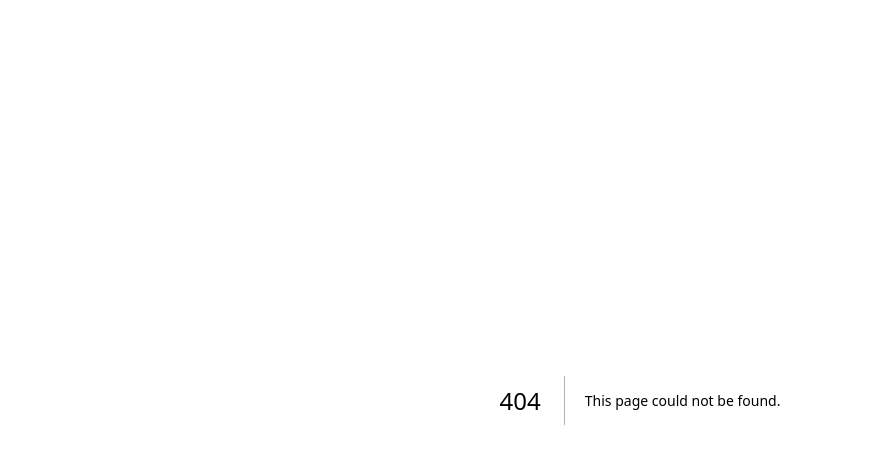
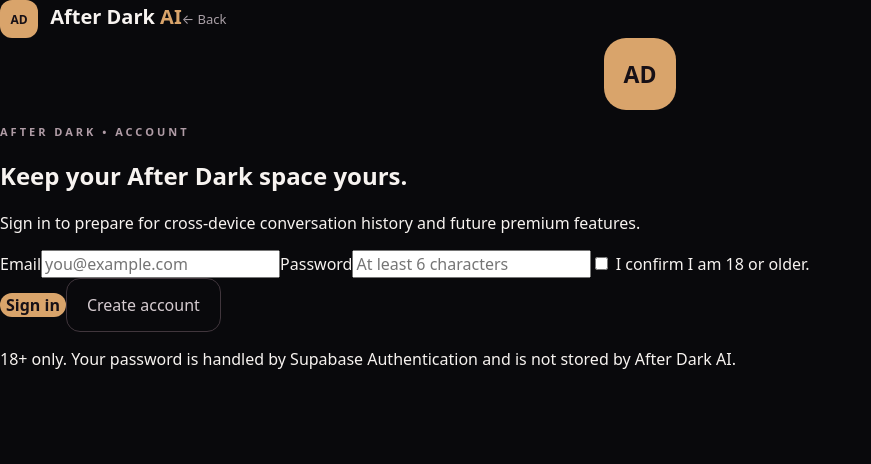
Before and after one commit to christianc3995-cpu/after-dark-ai, a Next.js app: page /account in a window 1280 px wide. Before the commit this address had no page. Shown: the top 464 px of the page, without its empty margins (0-871 px from the left). Built offline with nearby package versions, Linux system fonts and the light colour scheme; no server answers.

Commit message:
Add secure account sign-in and 18+ age confirmation UI

```diff
--- /dev/null
+++ b/app/account/page.js
@@ -0,0 +1,113 @@
+'use client';
+
+import { useEffect, useState } from 'react';
+import { supabase, supabaseConfigured } from '../../lib/supabase';
+
+export default function AccountPage() {
+  const [email, setEmail] = useState('');
+  const [password, setPassword] = useState('');
+  const [ageConfirmed, setAgeConfirmed] = useState(false);
+  const [session, setSession] = useState(null);
+  const [busy, setBusy] = useState(false);
+  const [message, setMessage] = useState('');
+  const [error, setError] = useState('');
+
+  useEffect(() => {
+    if (!supabase) return;
+    supabase.auth.getSession().then(({ data }) => setSession(data.session));
+    const { data: listener } = supabase.auth.onAuthStateChange((_event, nextSession) => setSession(nextSession));
+    return () => listener.subscription.unsubscribe();
+  }, []);
+
+  const submit = async (signUp) => {
+    setError('');
+    setMessage('');
+    if (!supabase) return;
+    if (!email.trim() || password.length < 6) {
+      setError('Enter a valid email and a password of at least 6 characters.');
+      return;
+    }
+    if (signUp && !ageConfirmed) {
+      setError('Please confirm that you are 18 or older.');
+      return;
+    }
+    setBusy(true);
+    try {
+      if (signUp) {
+        const { data, error: signUpError } = await supabase.auth.signUp({
+          email: email.trim(),
+          password,
+          options: { data: { age_confirmed: true } },
+        });
+        if (signUpError) throw signUpError;
+        setMessage(data.session ? 'Account created. Welcome to After Dark.' : 'Account created. Check your email to confirm your address.');
+      } else {
+        const { error: signInError } = await supabase.auth.signInWithPassword({ email: email.trim(), password });
+        if (signInError) throw signInError;
+        setMessage('Welcome back.');
+      }
+    } catch (e) {
+      setError(e.message || 'Unable to complete that request.');
+    } finally {
+      setBusy(false);
+    }
+  };
+
+  const signOut = async () => {
+    if (!supabase) return;
+    await supabase.auth.signOut();
+    setMessage('You have been signed out.');
+  };
+
+  if (!supabaseConfigured) {
+    return (
+      <main className="account-page">
+        <nav className="account-nav"><a href="/" className="premium-brand"><span>AD</span> After Dark <b>AI</b></a><a href="/" className="premium-back">← Back</a></nav>
+        <section className="account-card">
+          <div className="logo">AD</div>
+          <div className="eyebrow">ACCOUNT SETUP</div>
+          <h1>Connect your private account.</h1>
+          <p>Supabase authentication is wired into the app. Add the two public Supabase environment variables in Vercel to activate sign in and sign up.</p>
+          <div className="setup-list"><div><b>NEXT_PUBLIC_SUPABASE_URL</b><small>Your Supabase project URL</small></div><div><b>NEXT_PUBLIC_SUPABASE_ANON_KEY</b><small>Your Supabase publishable/anon key</small></div></div>
+          <a href="/" className="primary account-button">Continue to After Dark →</a>
+        </section>
+      </main>
+    );
+  }
+
+  if (session) {
+    return (
+      <main className="account-page">
+        <nav className="account-nav"><a href="/" className="premium-brand"><span>AD</span> After Dark <b>AI</b></a><a href="/" className="premium-back">← Back to chat</a></nav>
+        <section className="account-card">
+          <div className="account-avatar">✓</div>
+          <div className="eyebrow">YOUR ACCOUNT</div>
+          <h1>You're signed in.</h1>
+          <p className="account-email">{session.user.email}</p>
+          <div className="account-status"><span>🔒</span><div><b>Private account</b><small>Your account is ready for the secure cloud-history features being added next.</small></div></div>
+          <div className="account-actions"><a href="/" className="primary account-button">Start chatting →</a><button className="secondary account-button" onClick={signOut}>Sign out</button></div>
+          {message && <div className="account-message">{message}</div>}
+        </section>
+      </main>
+    );
+  }
+
+  return (
+    <main className="account-page">
+      <nav className="account-nav"><a href="/" className="premium-brand"><span>AD</span> After Dark <b>AI</b></a><a href="/" className="premium-back">← Back</a></nav>
+      <section className="account-card">
+        <div className="logo">AD</div>
+        <div className="eyebrow">AFTER DARK • ACCOUNT</div>
+        <h1>Keep your After Dark space yours.</h1>
+        <p>Sign in to prepare for cross-device conversation history and future premium features.</p>
+        <label className="account-label">Email<input type="email" value={email} onChange={e => setEmail(e.target.value)} autoComplete="email" placeholder="you@example.com" /></label>
+        <label className="account-label">Password<input type="password" value={password} onChange={e => setPassword(e.target.value)} autoComplete="current-password" placeholder="At least 6 characters" /></label>
+        <label className="age-check"><input type="checkbox" checked={ageConfirmed} onChange={e => setAgeConfirmed(e.target.checked)} /> <span>I confirm I am 18 or older.</span></label>
+        <div className="account-actions"><button className="primary account-button" disabled={busy} onClick={() => submit(false)}>Sign in</button><button className="secondary account-button" disabled={busy} onClick={() => submit(true)}>Create account</button></div>
+        {error && <div className="account-error">{error}</div>}
+        {message && <div className="account-message">{message}</div>}
+        <p className="account-fine">18+ only. Your password is handled by Supabase Authentication and is not stored by After Dark AI.</p>
+      </section>
+    </main>
+  );
+}
```
